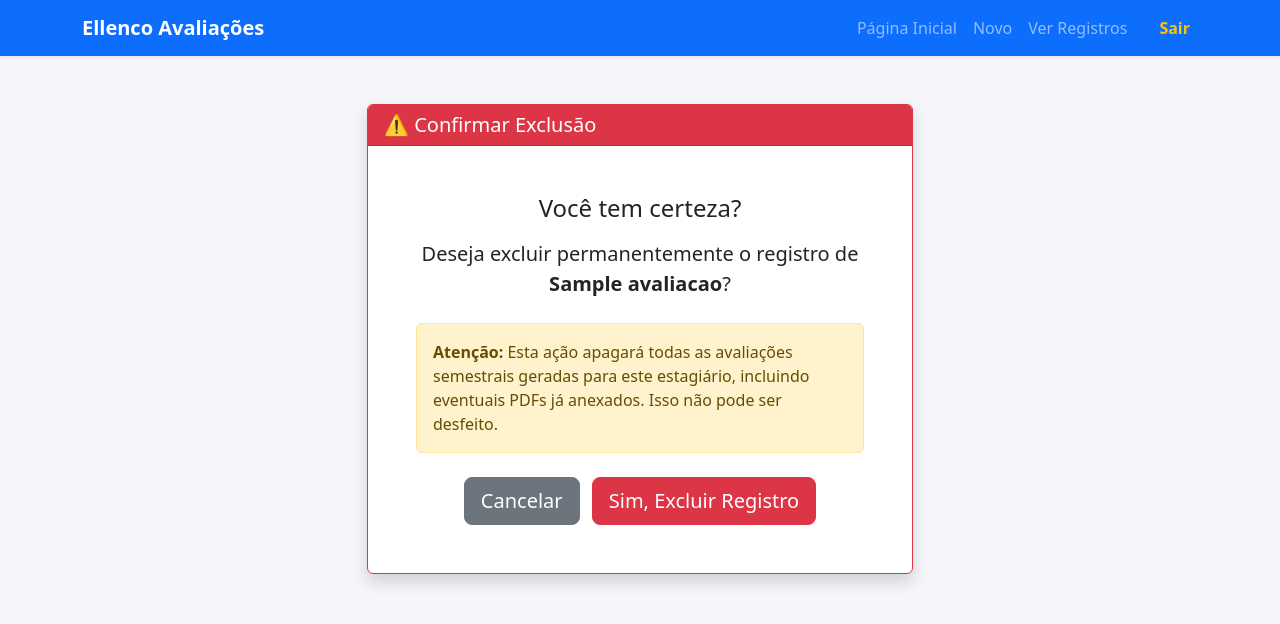
After one commit to GabrielVoidd/Avalia-es---Ellenco, a Django app: page /avaliacao/excluir/1/ in a window 1280 px wide. The commit adds this page. Shown: the top 624 px of the page. Run offline with Django 5.2, Linux system fonts and the light colour scheme; a user stored in the database is signed in; tables that the repository leaves empty hold one stand-in row (values such as "Sample post").

Commit message:
Adição do método de exclusão de um registro

```diff
--- /dev/null
+++ b/avaliacao/templates/avaliacao/confirmar_exclusao.html
@@ -0,0 +1,27 @@
+{% extends 'base.html' %}
+
+{% block content %}
+<div class="row justify-content-center mt-5">
+    <div class="col-md-6">
+        <div class="card shadow border-danger">
+            <div class="card-header bg-danger text-white">
+                <h5 class="mb-0">⚠️ Confirmar Exclusão</h5>
+            </div>
+            <div class="card-body text-center p-5">
+                <h4 class="mb-3">Você tem certeza?</h4>
+                <p class="fs-5">Deseja excluir permanentemente o registro de <strong>{{ avaliacao.nome_estagiario }}</strong>?</p>
+
+                <div class="alert alert-warning mt-4 text-start">
+                    <strong>Atenção:</strong> Esta ação apagará todas as avaliações semestrais geradas para este estagiário, incluindo eventuais PDFs já anexados. Isso não pode ser desfeito.
+                </div>
+
+                <form method="POST" class="mt-4">
+                    {% csrf_token %}
+                    <a href="{% url 'avaliacao:lista_avaliacoes' %}" class="btn btn-secondary btn-lg me-2">Cancelar</a>
+                    <button type="submit" class="btn btn-danger btn-lg">Sim, Excluir Registro</button>
+                </form>
+            </div>
+        </div>
+    </div>
+</div>
+{% endblock %}
--- a/avaliacao/templates/avaliacao/lista_avaliacoes.html
+++ b/avaliacao/templates/avaliacao/lista_avaliacoes.html
@@ -59,6 +59,8 @@
                     {{ reg.get_status_display }}
                 </span>
                 <a href="{% url 'avaliacao:editar_avaliacao' reg.id %}" class="btn btn-sm btn-outline-secondary">Editar / Anexar</a>
+
+                <a href="{% url 'avaliacao:deletar_avaliacao' reg.id %}" class="btn btn-sm btn-outline-danger ms-1">Excluir</a>
             </div>
         </div>
     </div>
--- a/avaliacao/urls.py
+++ b/avaliacao/urls.py
@@ -9,4 +9,5 @@ urlpatterns = [
     path('registros/', views.lista_avaliacoes, name='lista_avaliacoes'),
     path('editar/<int:pk>/', views.editar_avaliacao, name='editar_avaliacao'),
     path('exportar/', views.exportar_csv, name='exportar_csv'),
+    path('excluir/<int:pk>/', views.deletar_avaliacao, name='deletar_avaliacao'),
 ]
--- a/avaliacao/views.py
+++ b/avaliacao/views.py
@@ -158,3 +158,14 @@ def exportar_csv(request):
         ])
 
     return response
+
+
+@login_required
+def deletar_avaliacao(request, pk):
+    avaliacao = get_object_or_404(Avaliacao, pk=pk)
+
+    if request.method == 'POST':
+        avaliacao.delete()
+        return redirect('avaliacao:lista_avaliacoes')
+
+    return render(request, 'avaliacao/confirmar_exclusao.html', {'avaliacao': avaliacao})
```
